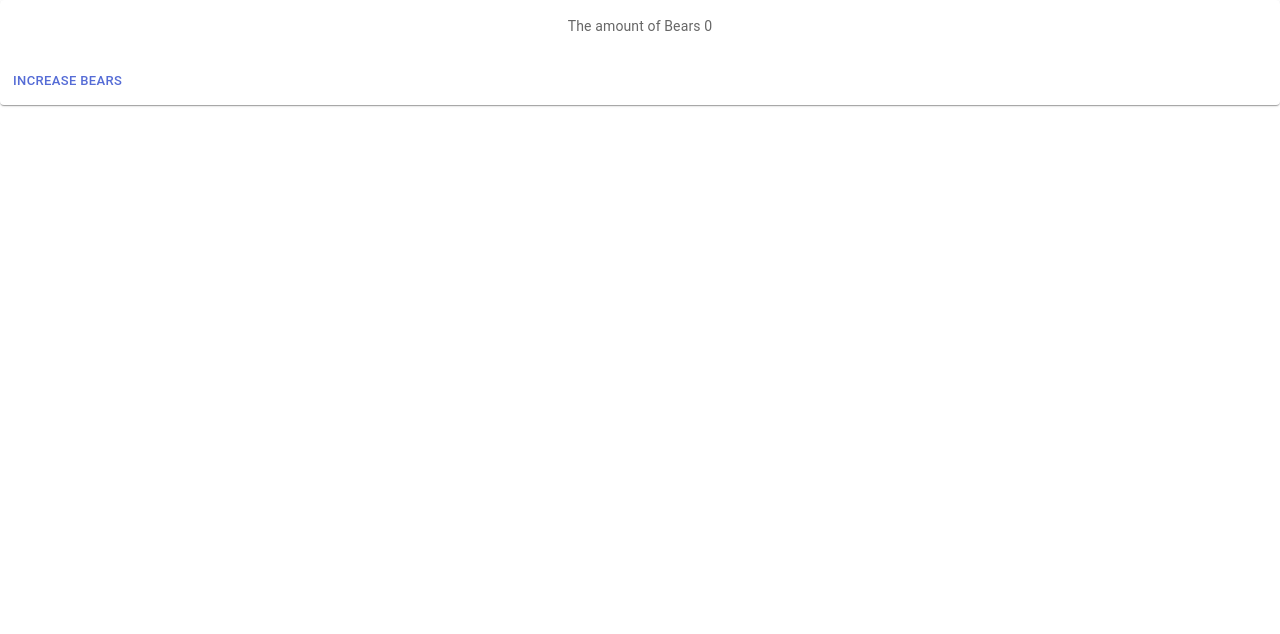
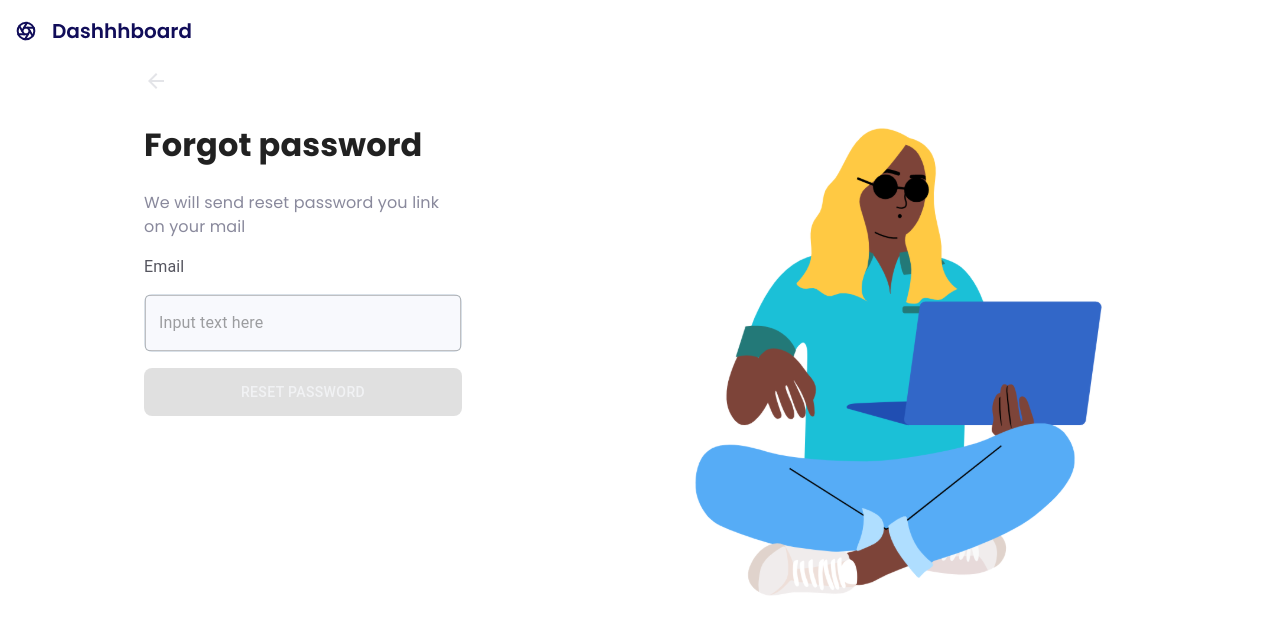
Before and after one commit to HackYourFuture-CPH/class-25-lothbrok, a React (Create React App) app in the folder frontend/: page /forgot-password in a window 1280 px wide. Shown: the top 634 px of the page. Built offline with nearby package versions, Linux system fonts and the light colour scheme; no server answers.

Commit message:
add forgot password page

```diff
--- a/frontend/src/App.tsx
+++ b/frontend/src/App.tsx
@@ -1,14 +1,5 @@
 import React from 'react';
 import './App.css';
-import useBearStore from './store/example.store';
-import {
-  Button,
-  Card,
-  CardActions,
-  CardContent,
-  Typography
-} from '@mui/material';
-import useTestHook from './hooks/test.hook';
 import { BrowserRouter, Routes, Route } from 'react-router-dom';
 import {
   Dashboard,
@@ -19,19 +10,11 @@ import {
   Message,
   Setting
 } from './IndexForImport';
+import ForgotPassword from './pages/forgotPassword/ForgotPassword';
 
 function App() {
-  const { bears, increase } = useBearStore();
-
-  useTestHook();
-
   return (
     <div className="App">
-      <Card sx={{ minWidth: 275 }}>
-        <CardContent>
-          <Typography sx={{ fontSize: 14 }} color="text.secondary" gutterBottom>
-            The amount of Bears {bears}
-          </Typography>
       <BrowserRouter>
         <Routes>
           <Route path="/" element={<Dashboard />} />
@@ -41,15 +24,9 @@ function App() {
           <Route path="/team" element={<Team />} />
           <Route path="/message" element={<Message />} />
           <Route path="/setting" element={<Setting />} />
+          <Route path="/forgot-password" element={<ForgotPassword />} />
         </Routes>
       </BrowserRouter>
-        </CardContent>
-        <CardActions>
-          <Button size="small" onClick={() => increase(1)}>
-            Increase Bears
-          </Button>
-        </CardActions>
-      </Card>
     </div>
   );
 }
--- /dev/null
+++ b/frontend/src/components/ForgotPasswordLayout.tsx
@@ -0,0 +1,32 @@
+import React, { useState } from 'react';
+import '../pages/forgotPassword/forgotPassword.css';
+import ArrowBackIcon from '@mui/icons-material/ArrowBack';
+import logo from '../assets/images/authLogo.svg';
+import image from '../assets/images/Stuck at Home Sitting On Floor.svg';
+import { useNavigate } from 'react-router-dom';
+
+function ForgotPasswordLayout({ children }: { children: React.ReactNode }) {
+  const navigate = useNavigate();
+
+  return (
+    <div className="forgot-pass">
+      <img
+        src={logo}
+        className="icon"
+        alt="logo"
+        onClick={() => navigate('/')}
+      />
+      <div className="flex-container">
+        <img className="image" src={image} alt="girl sitting" />
+        <div className="form">
+          <div className="icon" onClick={() => navigate('/login')}>
+            <ArrowBackIcon style={{ color: '#E3E4E8' }} />
+          </div>
+          {children}
+        </div>
+      </div>
+    </div>
+  );
+}
+
+export default ForgotPasswordLayout;
--- /dev/null
+++ b/frontend/src/pages/forgotPassword/ForgotPassword.tsx
@@ -0,0 +1,75 @@
+import React, { useState } from 'react';
+import './forgotPassword.css';
+import '../../App.css';
+import { Button, TextField, InputLabel } from '@mui/material';
+import ForgotPasswordLayout from '../../components/ForgotPasswordLayout';
+
+function ForgotPassword() {
+  const [submitted, setSubmitted] = useState<boolean>(false);
+  const [email, setEmail] = useState<string>('');
+
+  const submit = async (e: React.FormEvent) => {
+    e.preventDefault();
+    try {
+      // add when firebase auth configured
+      // firebase.auth().sendPasswordResetEmail(email)
+      setSubmitted(true);
+    } catch (e) {
+      console.error(e);
+    }
+  };
+
+  return (
+    <ForgotPasswordLayout>
+      <h1>Forgot password</h1>
+      {!submitted ? (
+        <>
+          <p>We will send reset password you link on your mail</p>
+          <form onSubmit={submit}>
+            <InputLabel htmlFor="email" style={{ color: '#55555F' }}>
+              Email
+            </InputLabel>
+            <TextField
+              id="email"
+              value={email}
+              style={{
+                borderRadius: '8px',
+                border: '1px solid #D8E0E8',
+                background: '#F8F9FD'
+              }}
+              placeholder="Input text here"
+              onChange={(e: React.ChangeEvent<HTMLInputElement>) => {
+                setEmail(e.target.value);
+              }}
+              type={'email'}
+              required
+            />
+            <Button
+              type="submit"
+              variant="contained"
+              style={{
+                color: '#F1F2F4',
+                borderRadius: '8px',
+                height: '3rem'
+              }}
+              disabled={!/^[\w-\.]+@([\w-]+\.)+[\w-]{2,4}$/.test(email)}>
+              Reset Password
+            </Button>
+          </form>
+        </>
+      ) : (
+        <>
+          <p>
+            We sent the reset link to your email. Please check your email and
+            click on link
+          </p>
+          <p>
+            Didn’t receive email? <a onClick={submit}>Resend</a>
+          </p>
+        </>
+      )}
+    </ForgotPasswordLayout>
+  );
+}
+
+export default ForgotPassword;
--- /dev/null
+++ b/frontend/src/pages/forgotPassword/forgotPassword.css
@@ -0,0 +1,64 @@
+@import url('https://fonts.googleapis.com/css2?family=Poppins:wght@400;700&display=swap');
+
+.App {
+  text-align: left;
+}
+
+.forgot-pass {
+  padding: 1rem;
+  font-family: 'Poppins', sans-serif;
+  box-sizing: border-box;
+}
+
+.flex-container {
+  display: flex;
+  flex-flow: column;
+  align-items: flex-start;
+}
+
+.image {
+  align-self: center;
+  padding: 3rem;
+  width: clamp(15rem, 50%, 100rem);
+  max-height: 80vh;
+}
+
+.icon {
+  cursor: pointer;
+}
+
+a {
+  color: #0b5fae;
+  cursor: pointer;
+}
+
+p {
+  color: #89899c;
+}
+
+.form {
+  margin-left: auto;
+  margin-right: auto;
+  width: 350px;
+  padding: 0 1rem;
+}
+
+form {
+  display: flex;
+  flex-flow: column;
+  gap: 1rem;
+}
+
+@media only screen and (min-width: 850px) {
+  .flex-container {
+    padding: 1rem 7rem;
+    flex-flow: row-reverse;
+    justify-content: space-between;
+  }
+  .image {
+    padding: 0 3rem;
+  }
+  .form {
+    margin-left: 0;
+  }
+}
--- a/frontend/src/theme.ts
+++ b/frontend/src/theme.ts
@@ -5,15 +5,15 @@ import { red } from '@mui/material/colors';
 const theme = createTheme({
   palette: {
     primary: {
-      main: '#556cd6',
+      main: '#110D59'
     },
     secondary: {
-      main: '#19857b',
+      main: '#19857b'
     },
     error: {
-      main: red.A400,
-    },
-  },
+      main: red.A400
+    }
+  }
 });
 
 export default theme;
```
Also changed, not shown: frontend/src/assets/images/Stuck at Home Sitting On Floor.svg (added), frontend/src/assets/images/authLogo.svg (added). Lines whose indentation alone changed are shown as unchanged.
